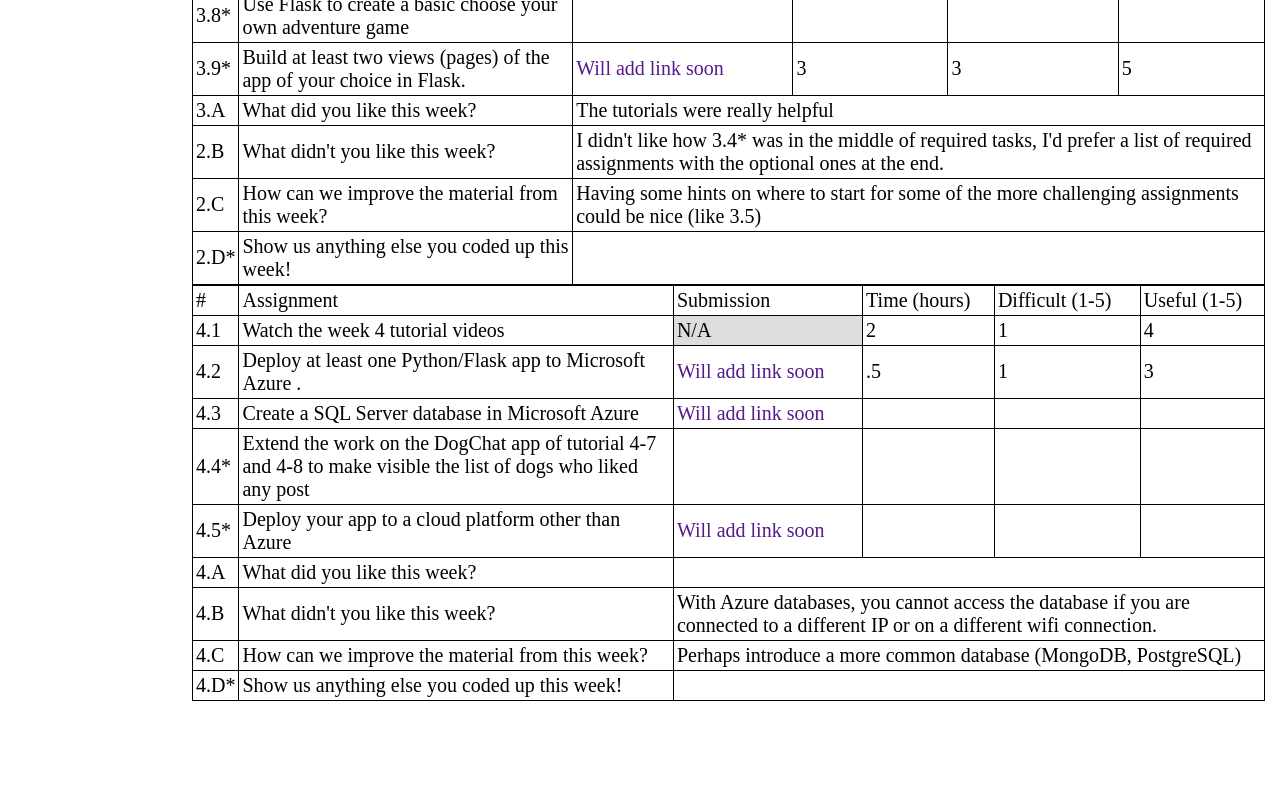
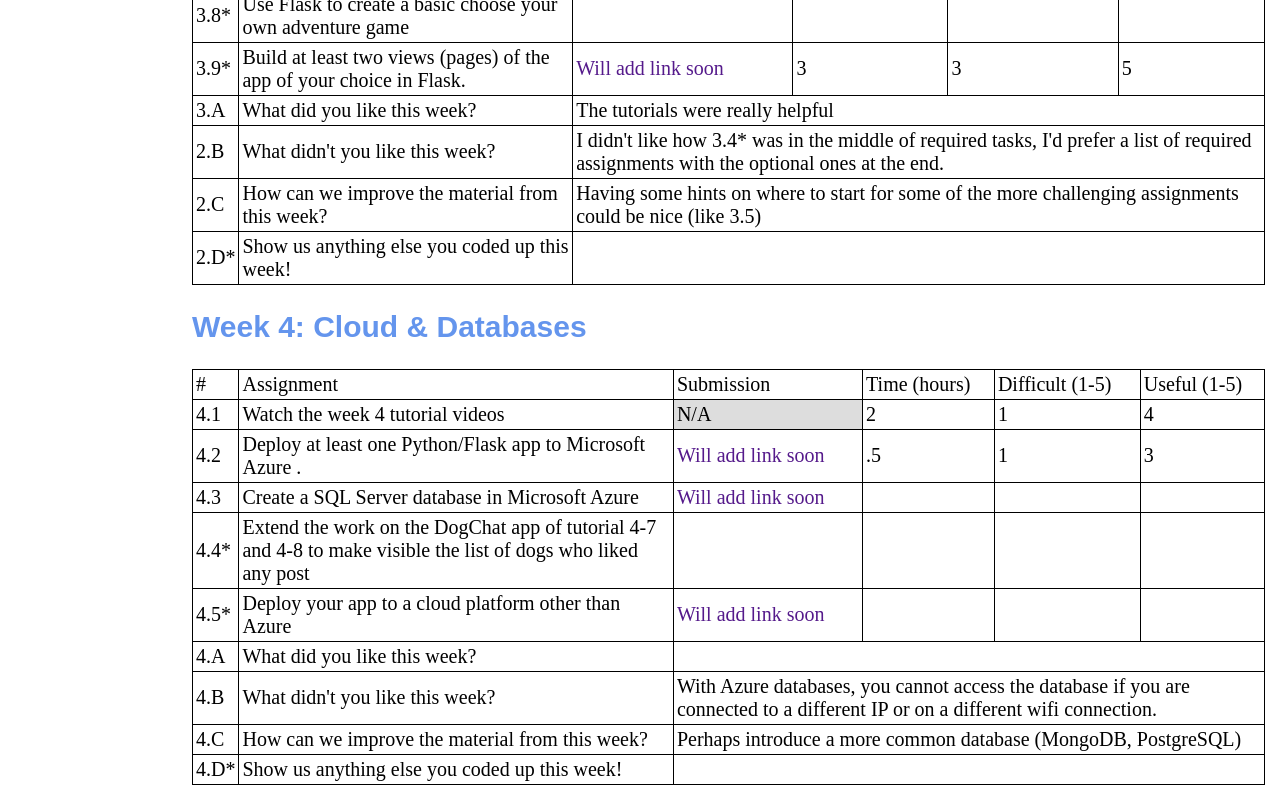
Before and after one commit to caylaseaman/FSAD-Bootcamp, a plain HTML site: page assignments.html in a window 1280 px wide. Shown: the part 1771-2571 px from the top of the page. Before the commit the page ends 2487 px from the top, so only its background shows below. Drawn offline with Linux system fonts and the light colour scheme.

Commit message:
assignment updates

```diff
--- a/assignments.html
+++ b/assignments.html
@@ -376,6 +376,7 @@
                 </tr>
             </tbody>
         </table>
+        <h2>Week 4: Cloud & Databases</h2>
         <table>
             <thead>
                 <tr>
```
